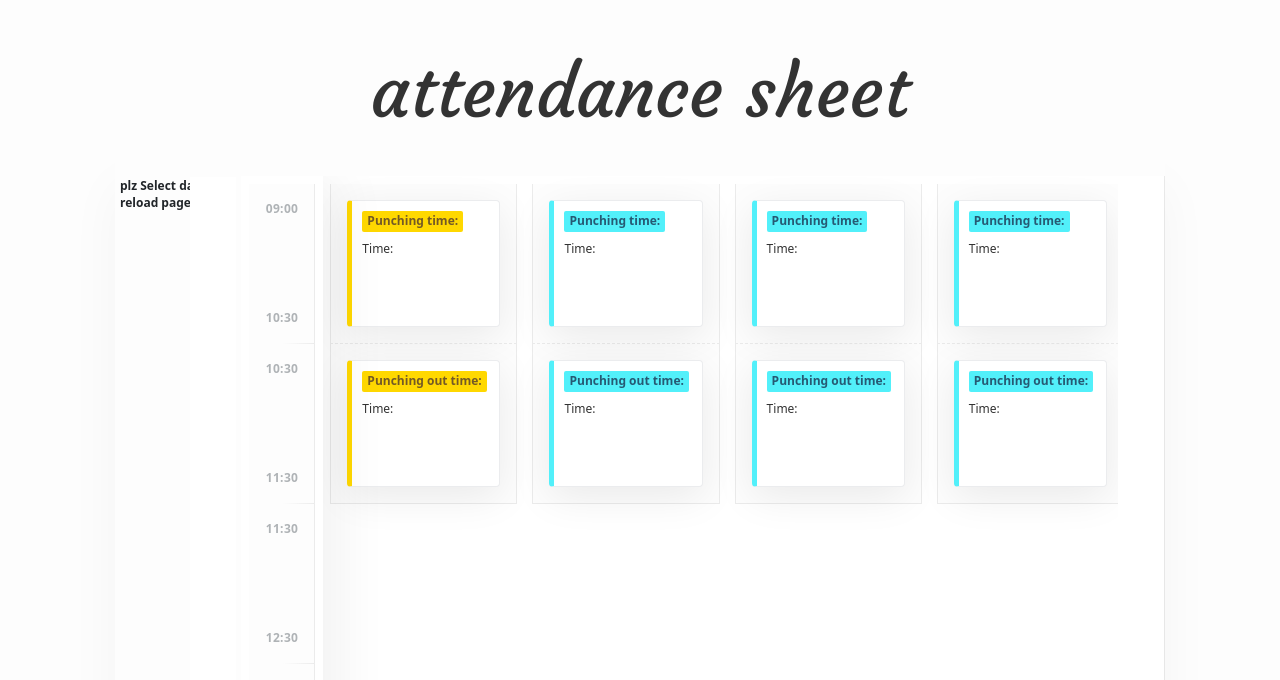
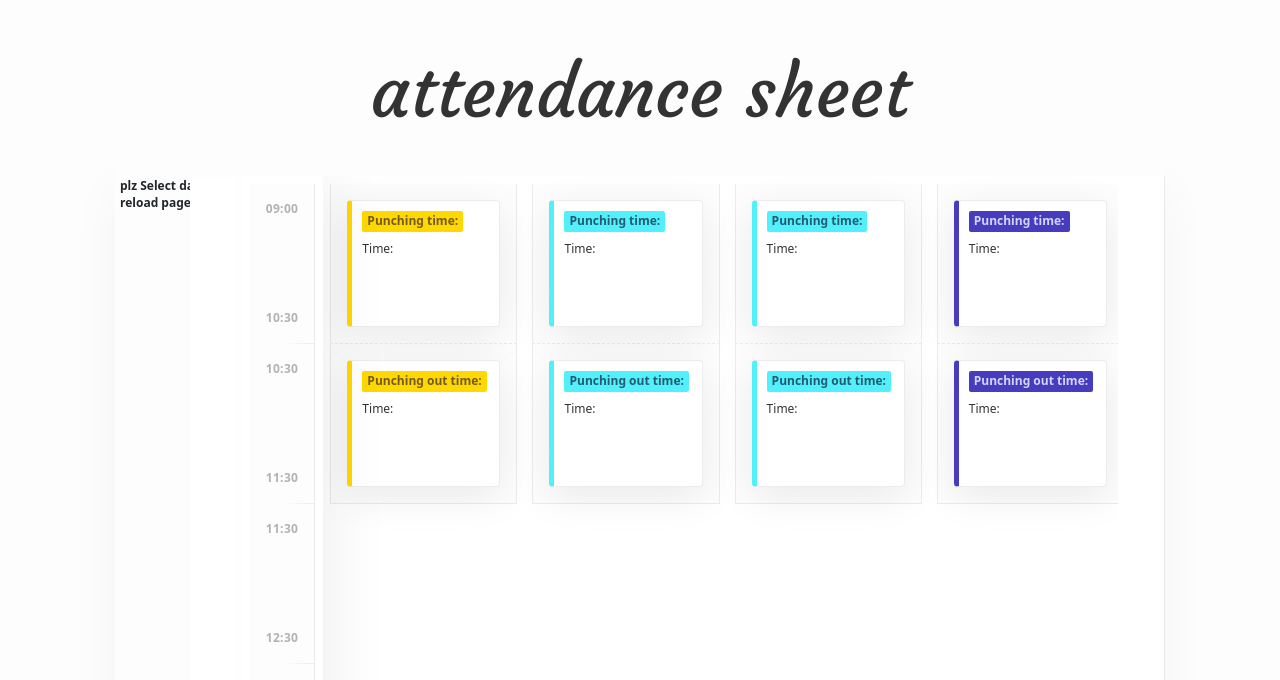
Before and after one commit to Dhruvil-prajapati-19/FacultyAttendanceSystem, a Django app: page /index.html in a window 1280 px wide. Shown: the part 235-915 px from the top of the page. Run offline with Django 5.2, Linux system fonts and the light colour scheme; some libraries are stand-ins or nearby versions.

Commit message:
db changes

```diff
--- a/templates/index.html
+++ b/templates/index.html
@@ -412,7 +412,7 @@
 
 
 <!-- Thursday -->
-<div class="track blue">
+<div class="track purple">
   <div class="entry">
     <div class="details">
       <h3>Punching time:</h3>
```
Also changed, not shown: db.sqlite3.
